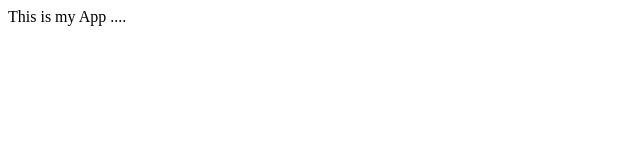
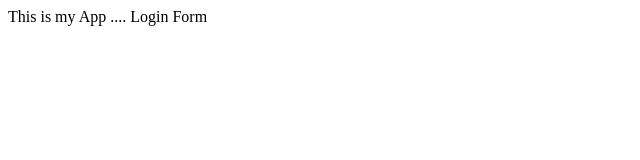
Before and after one commit to kkaraba/myappsample, a plain HTML site: page index.html in a window 1280 px wide. Shown: the full height of the page, 0-640 px from the left. Drawn offline with Linux system fonts and the light colour scheme.

Commit message:
login form

```diff
--- a/index.html
+++ b/index.html
@@ -4,5 +4,6 @@
     </head>
     <body>
         This is my App ....
+        Login Form
     </body>
 </html>
```
Also changed, not shown: login.html (added, +1 -0 lines), log.txt (added).
